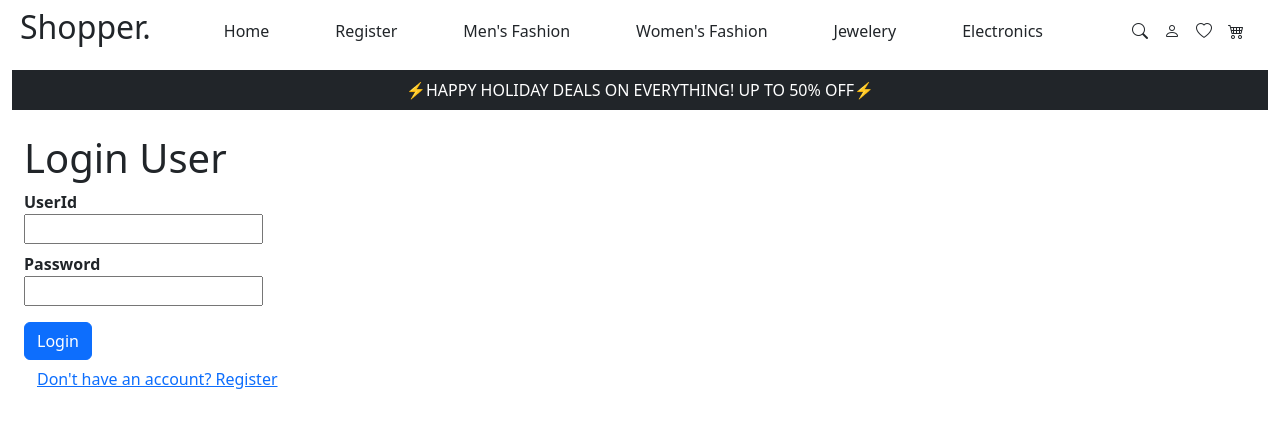
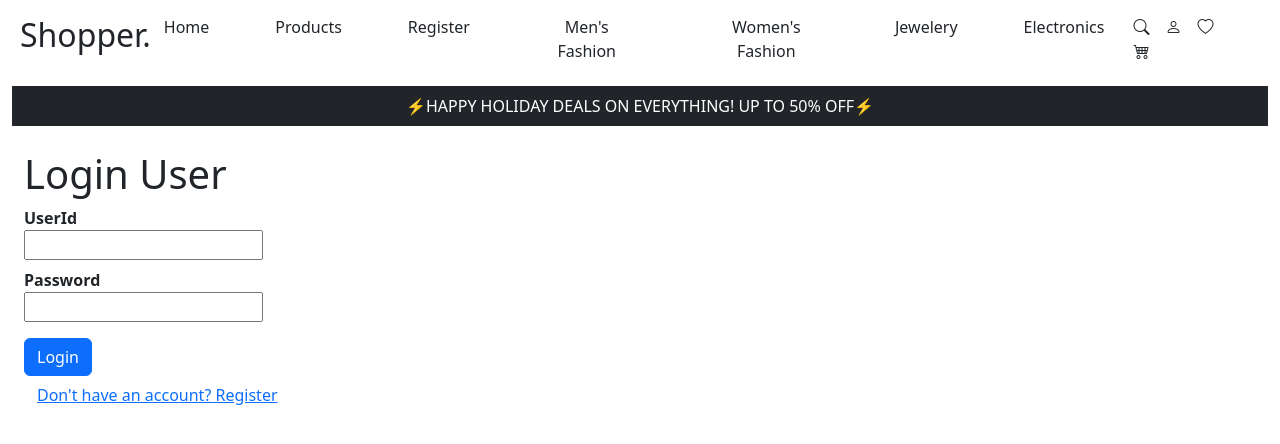
Before and after one commit to Varunk558/shopper-template, a React (Create React App) app: page /login in a window 1280 px wide. Shown: the top 444 px of the page. Built offline with nearby package versions, Linux system fonts and the light colour scheme.

Commit message:
Added crud operations related components

```diff
--- a/src/components/shopper-index/shopper-index.js
+++ b/src/components/shopper-index/shopper-index.js
@@ -6,6 +6,8 @@ import { ShopperDetails } from "../shopper-details/shopper-details";
 import { ShopperRegister } from "../shopper-register/shopper-register";
 import { ShopperLogin } from "../shopper-login/shopper-login";
 import { ShopperInvalid } from "../shopper-invalid/shopper-invalid";
+import { CrudIndex } from "../../crud-operations/components/crud-index";
+import { CrudCreate } from "../../crud-operations/components/crud-create";
 
 
 export function ShopperIndex() {
@@ -18,6 +20,7 @@ export function ShopperIndex() {
                     </div>
                     <nav className="d-flex gap-4">
                         <div className="me-3"><Link to="/home" className="btn">Home</Link></div>
+                        <div className="me-3"><Link to="/products" className="btn">Products</Link></div>
                         <div className="me-3"><Link to="/register" className="btn">Register</Link></div>
                         <div className="me-3"><Link to="category/men's clothing" className="btn">Men's Fashion</Link></div>
                         <div className="me-3"><Link to="category/women's clothing" className="btn">Women's Fashion</Link></div>
@@ -44,6 +47,8 @@ export function ShopperIndex() {
                         <Route path="register" element = {<ShopperRegister/>}/>
                         <Route path="login" element = {<ShopperLogin/>}/>
                         <Route path="invalid" element = {<ShopperInvalid/>}/>
+                        <Route path="products" element = {<CrudIndex/>}/>
+                        <Route path="NewProduct" element = {<CrudCreate/>}/>
                     </Routes>
                 </div>
             </BrowserRouter>
```
